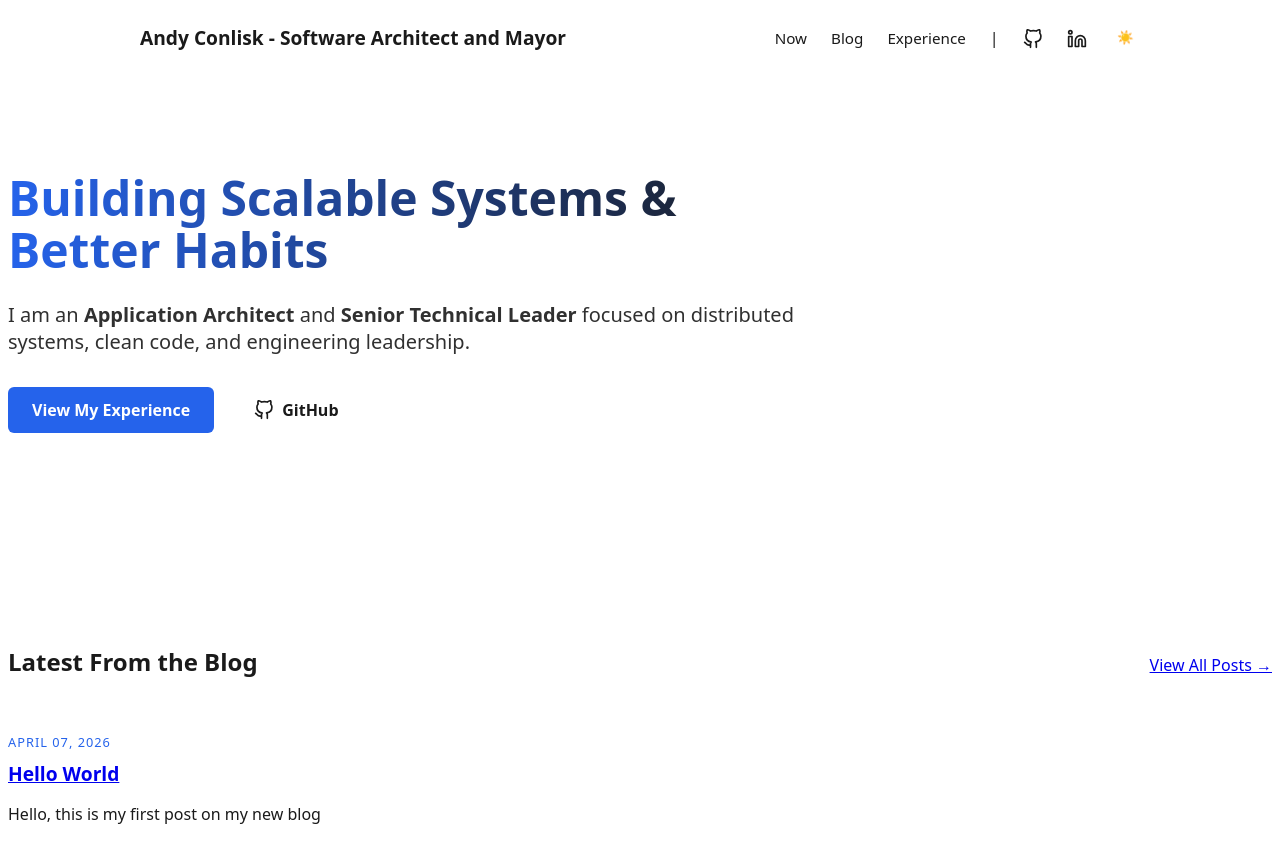
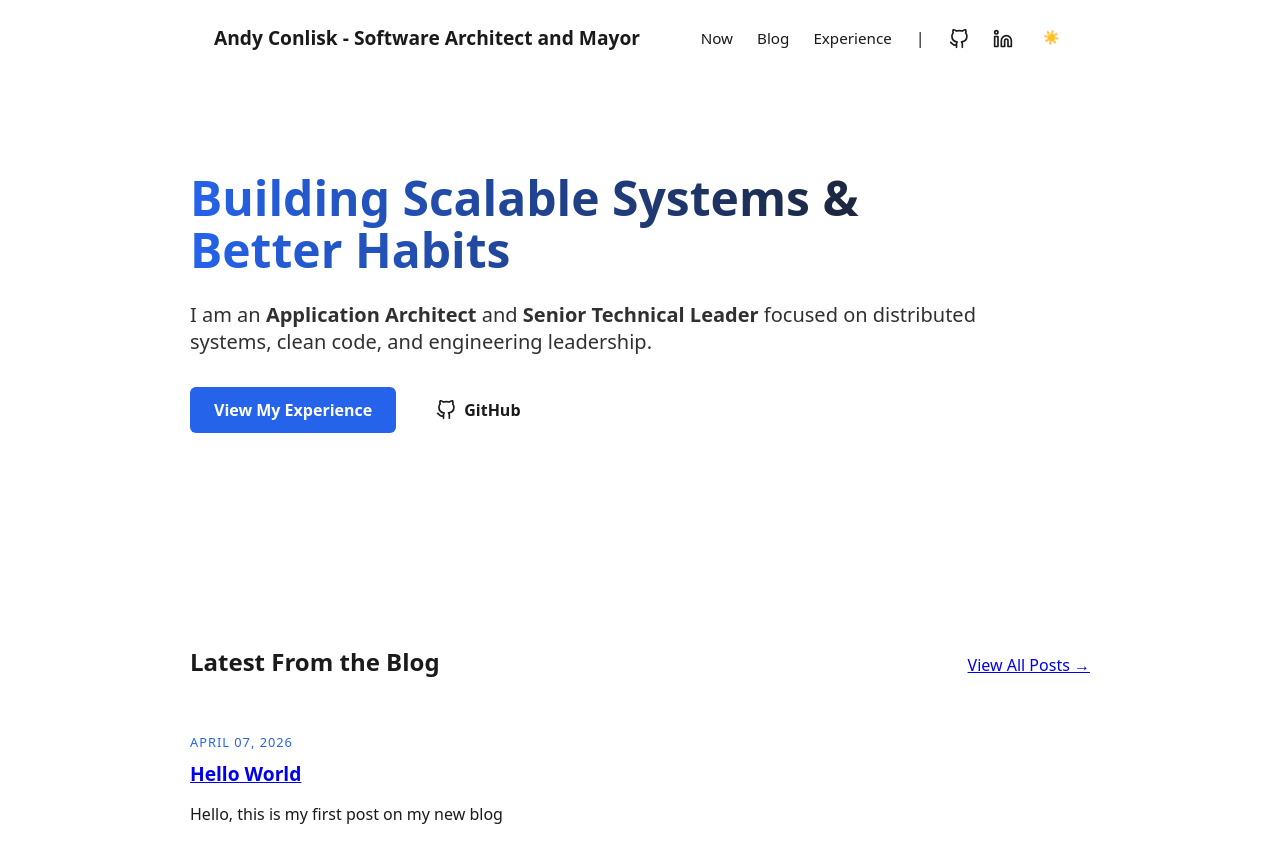
Before and after one commit to AndyConlisk/andyconlisk.github.io, a Jekyll site: the page built from index.md, in a window 1280 px wide. Shown: the top 863 px of the page. Built offline with Jekyll 4.4.1, drawn with Linux system fonts in a browser that asks for light colours.

Commit message:
Adding a container class

```diff
--- a/assets/css/main.css
+++ b/assets/css/main.css
@@ -11,6 +11,28 @@
   --text: #f8fafc;
   --accent: #60a5fa;
   --card-bg: #1e293b;
+}
+
+.container {
+  /* Set a professional max-width for readability */
+  max-width: 900px;
+
+  /* Center the container */
+  margin-left: auto;
+  margin-right: auto;
+
+  /* Add responsive horizontal padding */
+  /* On mobile: 1.5rem | On desktop: 2rem */
+  padding-left: 1.5rem;
+  padding-right: 1.5rem;
+}
+
+/* For larger screens, give it a bit more breathing room */
+@media (min-width: 768px) {
+  .container {
+    padding-left: 2rem;
+    padding-right: 2rem;
+  }
 }
 
 body {
--- a/index.md
+++ b/index.md
@@ -11,7 +11,7 @@ title: Home
       focused on distributed systems, clean code, and engineering leadership.
     </p>
     <div class="hero-cta">
-      <a href="/expereience/" class="btn btn-primary">View My Experience</a>
+      <a href="/experience/" class="btn btn-primary">View My Experience</a>
       <a href="https://github.com/{{ site.github_username }}" class="btn btn-secondary">
         {% include icons.html icon="github" %} GitHub
       </a>
```
